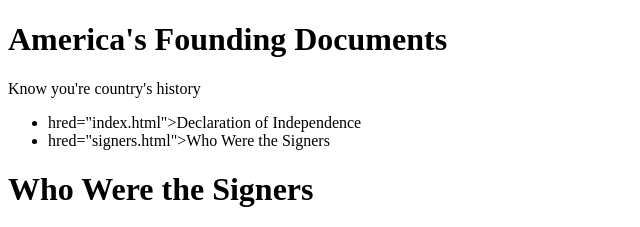
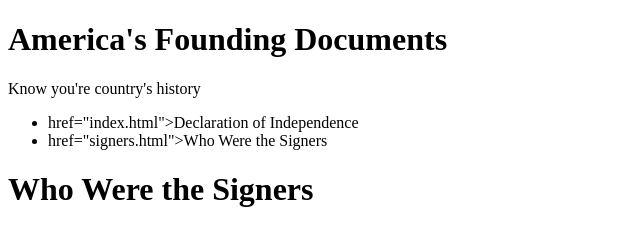
Before and after one commit to oliviawillis/DWDD1600, a plain HTML site: page 03follow-along/signers.html in a window 1280 px wide. Shown: the top 227 px of the page, 0-640 px from the left. Drawn offline with Linux system fonts and the light colour scheme.

Commit message:
Update signers.html

```diff
--- a/03follow-along/signers.html
+++ b/03follow-along/signers.html
@@ -17,8 +17,8 @@
         <!-- Start of the page navigation -->
         <nav>
             <ul>
-                <li><a> hred="index.html">Declaration of Independence</a></li>
-                <li><a> hred="signers.html">Who Were the Signers</a></li>
+                <li><a> href="index.html">Declaration of Independence</a></li>
+                <li><a> href="signers.html">Who Were the Signers</a></li>
             </ul>
         </nav>
         <!-- Start of the page content -->
```
